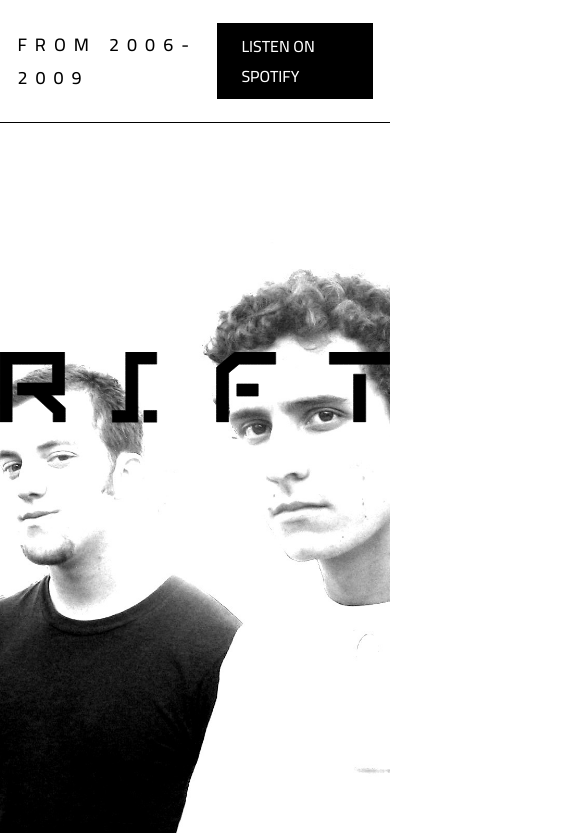
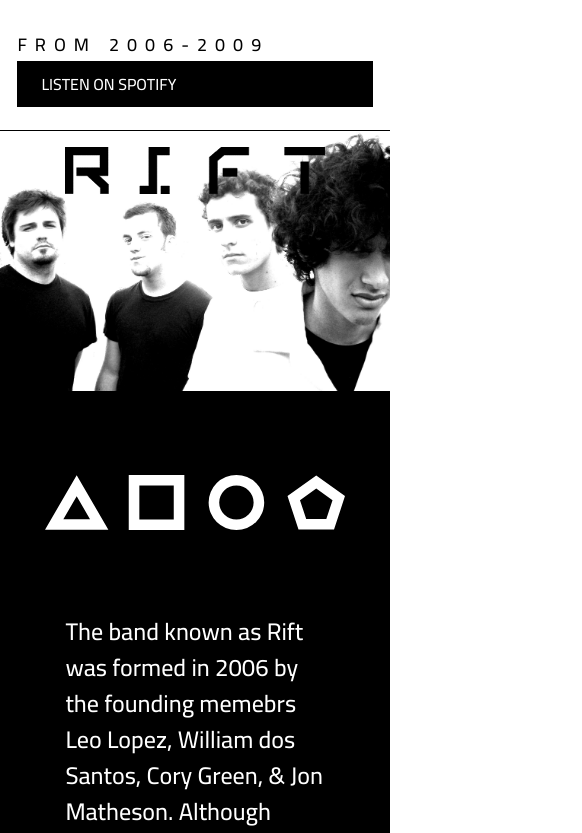
Before and after one commit to WillDosSantos/rift-band-site, a Gatsby site: page / in a window 390 px wide. Shown: the top 833 px of the page, 582 px wide, since content can reach past the window. Built offline with nearby package versions, Linux system fonts and the light colour scheme; Gatsby itself is replaced by a stand-in of ours.

Commit message:
Mobile styles

```diff
--- a/src/components/styles.css
+++ b/src/components/styles.css
@@ -47,12 +47,13 @@ header h2 {
 }
 
 #hero-logo {
-  max-width: 700px;
+  max-width: 800px;
   position: absolute;
   top: 50%;
   left: 0px;
   right: 0px;
   margin: -70px auto 0 auto;
+  padding: 0 2em;
 }
 
 .button {
@@ -143,3 +144,31 @@ footer {
 footer a {
   color: rgb(205, 53, 94);
 }
+
+.container {
+  flex-direction: row;
+}
+
+.col-container {
+  flex-direction: row;
+}
+
+@media only screen and (max-width: 600px) {
+  .container {
+    flex-direction: column;
+  }
+  .col-container {
+    flex-direction: column-reverse;
+  }
+  .col-container:nth-child(even) {
+    flex-direction: column;
+  }
+
+  .hero--section {
+    min-height: 260px;
+  }
+  #hero-logo {
+    max-width: 260px;
+    margin: -275px auto 0 auto;
+  }
+}
```
